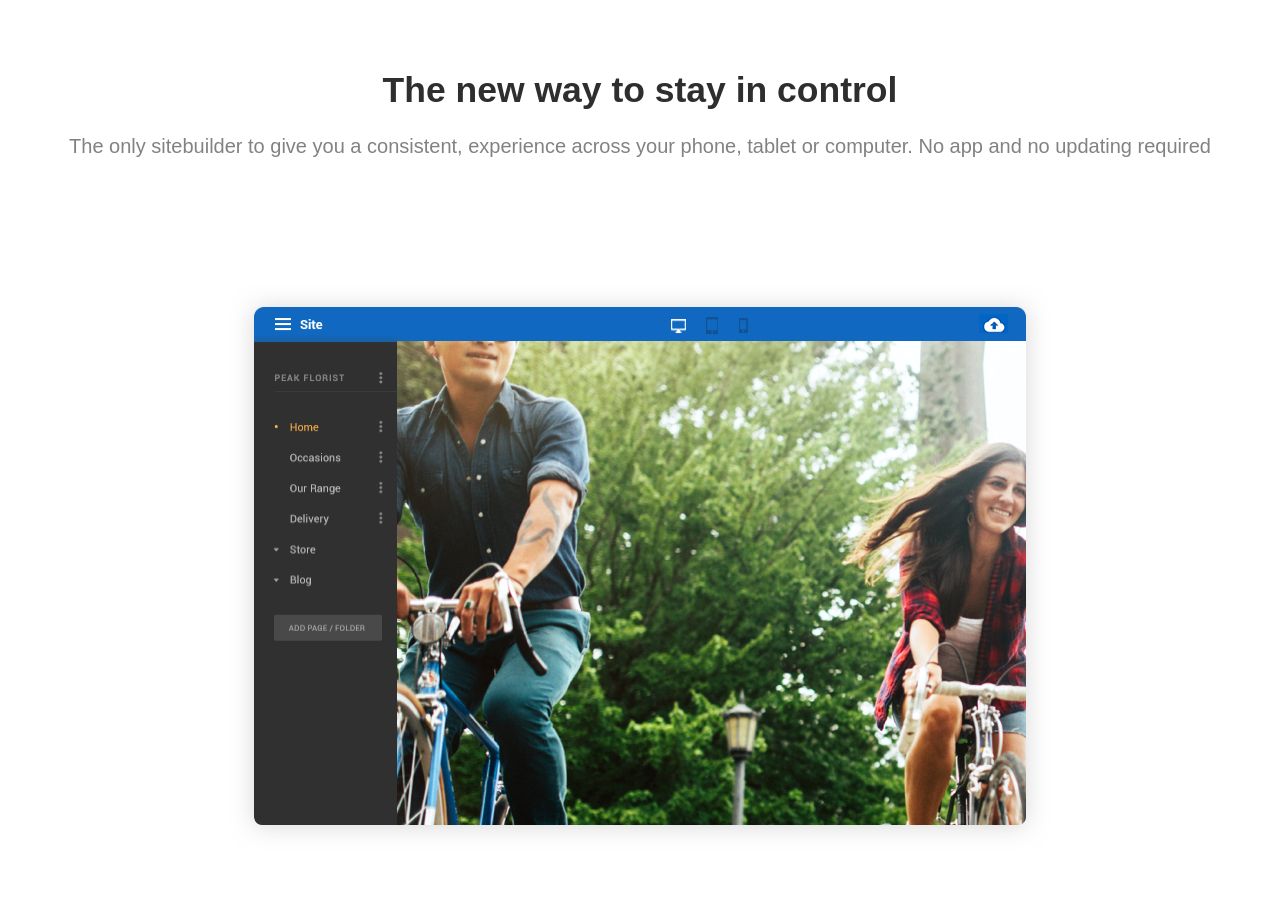
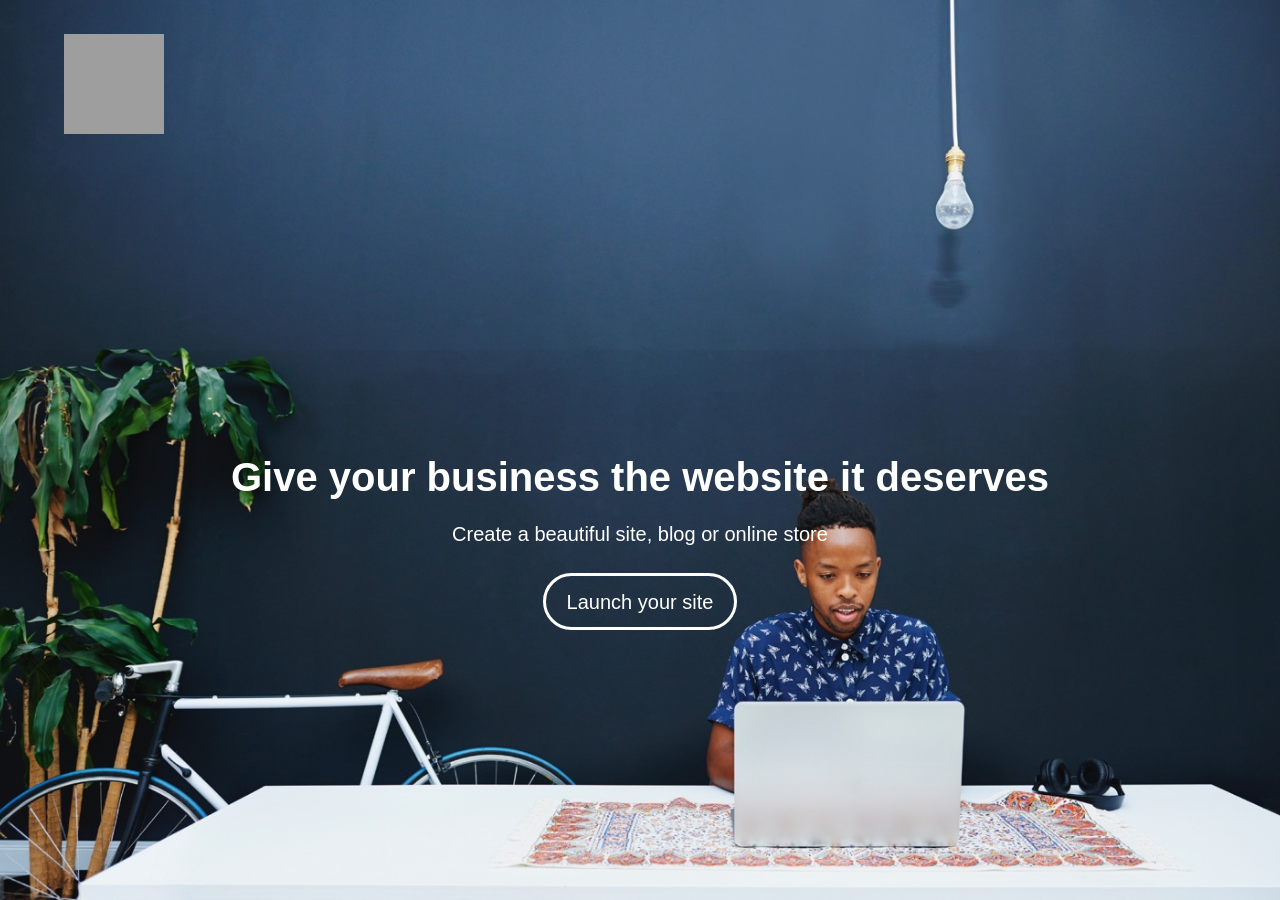
Before and after one commit to basekit-templates/partners-template, a Jekyll site: the page built from index.md, in a window 1280 px wide and 900 px high. Built offline with Jekyll 4.4.1, drawn with Linux system fonts in a browser that asks for light colours; some of the changed text lies outside the part shown; grey boxes are pictures that could not be loaded.

Commit message:
Updated Index

```diff
--- a/index.md
+++ b/index.md
@@ -28,8 +28,7 @@ mobile:
   - title: Great experience
     description: The only sitebuilder to give you a consistent, experience across
       your phone, tablet or computer. No app and no updating required
-  - title: 4th step
-    description: This is the 4th s
+  -
   - title: Every device
     description: The only sitebuilder to give you a consistent, experience across
       your phone, tablet or computer. No app and no updating required
@@ -107,9 +106,9 @@ pricing:
 layout: default
 ---
 
+{% include blocks/block--intro.html %}
+
 {% include blocks/block--devices.html %}
-
-{% include blocks/block--intro.html %}
 
 {% include blocks/block--mobile.html %}
 
```
